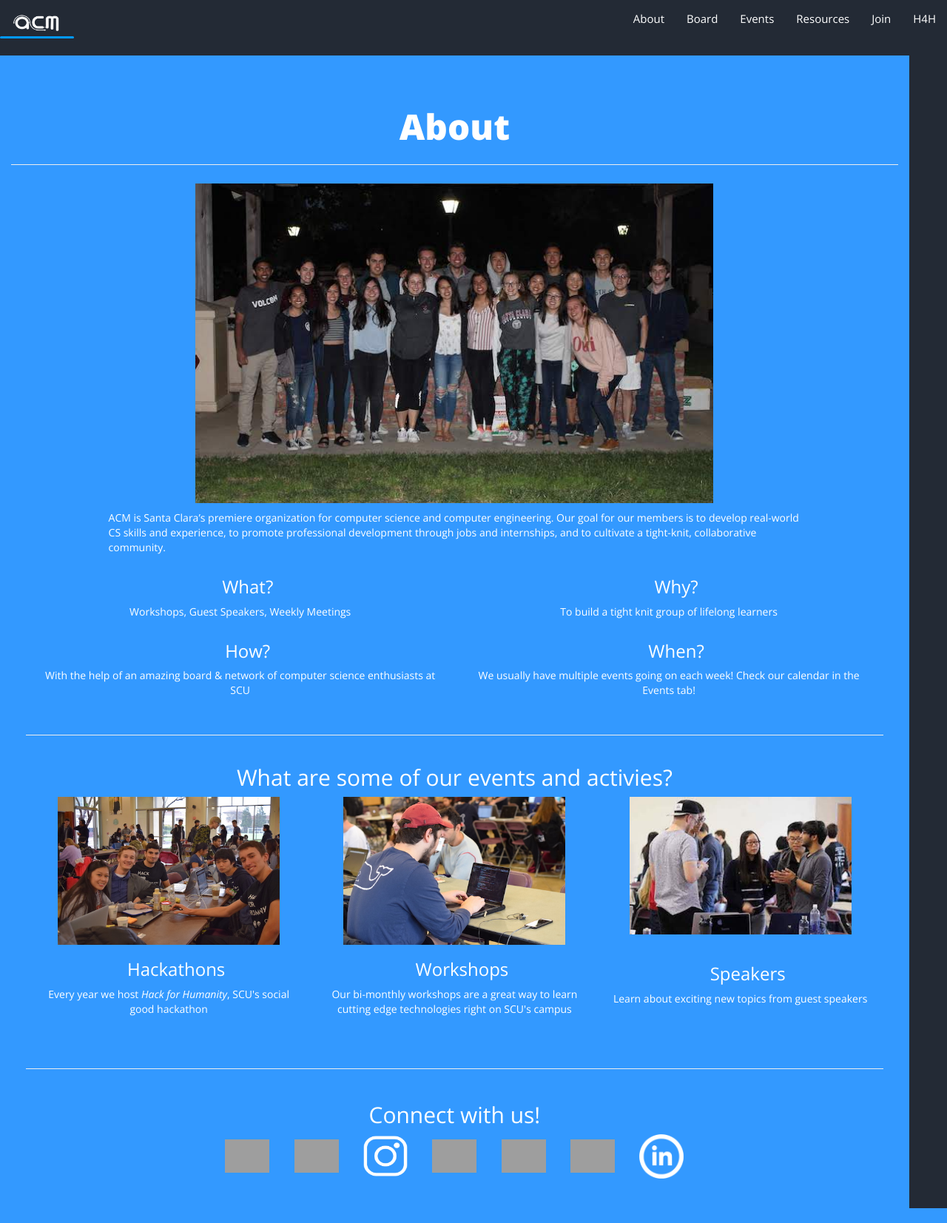
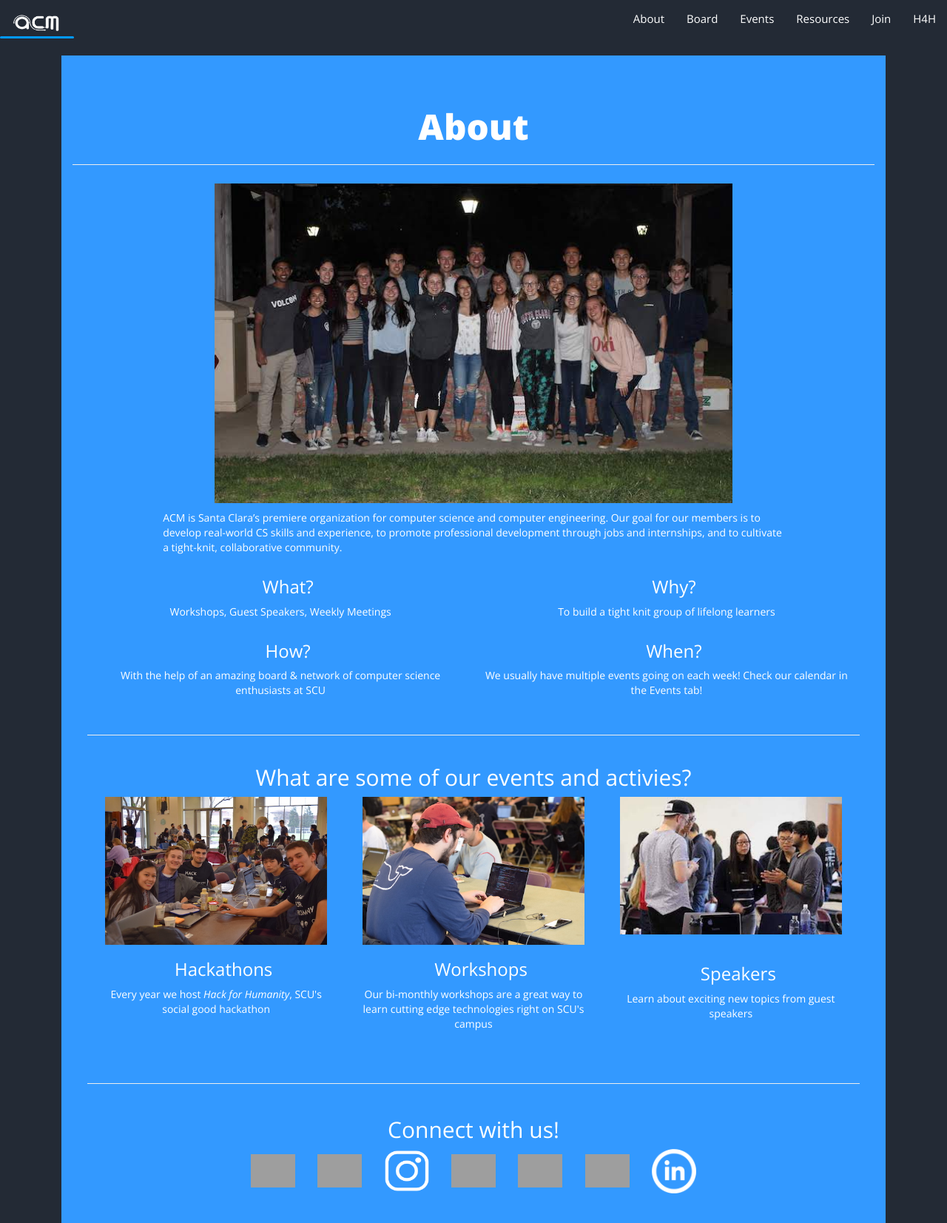
Before and after one commit to SCUACM/main-website, a PHP site: page /about.html in a window 1280 px wide. Shown: the whole page at 74% size. Run offline with PHP 8.4, Linux system fonts and the light colour scheme; grey boxes are pictures that could not be loaded.

Commit message:
Center 3

```diff
--- a/css/shared.css
+++ b/css/shared.css
@@ -23,10 +23,9 @@ body {
 	position: absolute;
 	bottom: 0;
 	left: 0;
-	width: 96%;
+	width: 100%;
 	z-index: 4;
 	top: 75px;
-	/*margin-left: 2.5%;*/
 }
 
 #name {
@@ -60,7 +59,7 @@ h2 {
 	bottom: 0;
 	left: 0;
 	background: #3399ff; /*#146EB4; */
-	width: 100%;
+	width: 87%;
 	z-index: 4;
 	top: 300px;
 	margin: auto;
```
